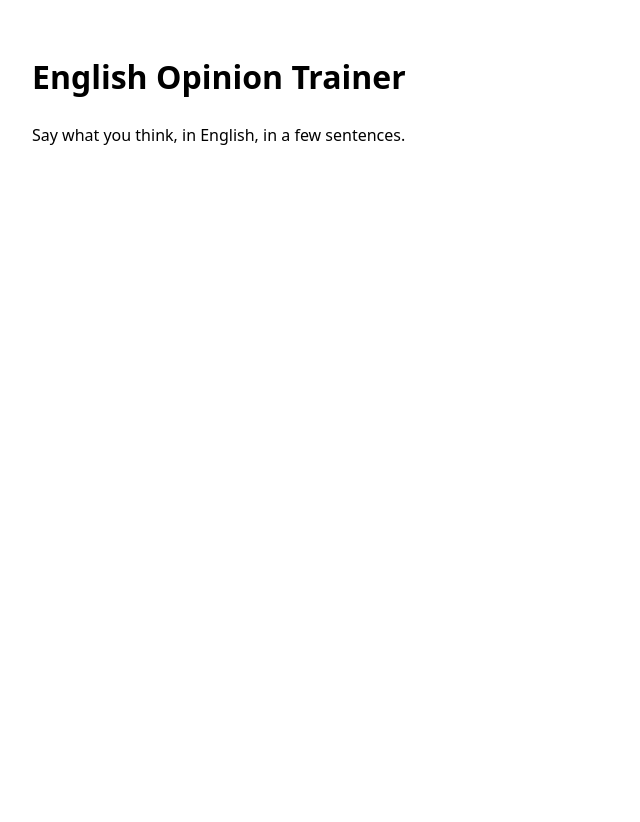
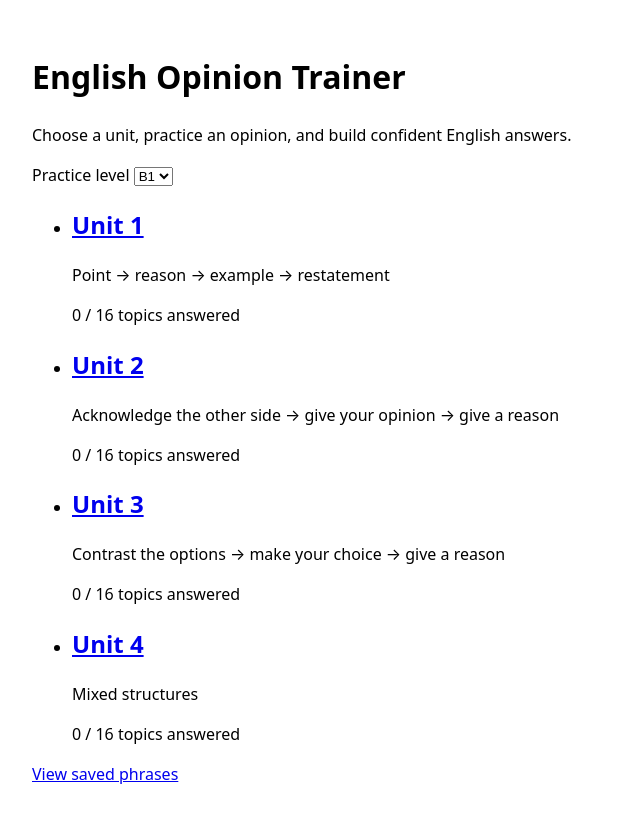
Before and after one commit to tomada1114/english-opinion-trainer, a Next.js app: page /en in a window 1280 px wide. Shown: the top 822 px of the page, without its empty margins (0-640 px from the left). Before the commit the page ends 800 px from the top, so only its background shows below. Built offline with nearby package versions, Linux system fonts and the light colour scheme.

Commit message:
feat: build the home dashboard

```diff
--- a/messages/en.json
+++ b/messages/en.json
@@ -5,7 +5,19 @@
   },
   "HomePage": {
     "title": "English Opinion Trainer",
-    "intro": "Say what you think, in English, in a few sentences."
+    "intro": "Choose a unit, practice an opinion, and build confident English answers.",
+    "loading": "Loading your progress…",
+    "levelLabel": "Practice level",
+    "unit": "Unit {unit}",
+    "structure": {
+      "prep": "Point → reason → example → restatement",
+      "concession": "Acknowledge the other side → give your opinion → give a reason",
+      "comparison": "Contrast the options → make your choice → give a reason",
+      "mixed": "Mixed structures"
+    },
+    "progress": "{answered} / {total} topics answered",
+    "completed": "Complete",
+    "phrasesLink": "View saved phrases"
   },
   "NotFound": {
     "title": "Page not found",
--- /dev/null
+++ b/src/app/[locale]/_client/home-dashboard.tsx
@@ -0,0 +1,86 @@
+"use client";
+
+import { useTranslations } from "next-intl";
+import { type ChangeEvent, type ReactElement, useId } from "react";
+
+import {
+  LEVELS,
+  structureForUnit,
+  type Level,
+  type StructureType,
+  type UnitId,
+} from "../../../core/drill";
+import { useStateDocument } from "../../_client/use-state-document";
+import { Link } from "../../../i18n/navigation";
+
+const TOPICS_PER_PASS = 16;
+
+const STRUCTURE_MESSAGE_KEYS = {
+  prep: "structure.prep",
+  concession: "structure.concession",
+  comparison: "structure.comparison",
+  mixed: "structure.mixed",
+} as const satisfies Record<StructureType | "mixed", string>;
+
+function isLevel(value: string): value is Level {
+  return LEVELS.some((level) => level === value);
+}
+
+/** The interactive home-page content backed by the browser state document. */
+export function HomeDashboard({
+  units,
+}: Readonly<{ units: readonly UnitId[] }>): ReactElement {
+  const t = useTranslations("HomePage");
+  const levelId = useId();
+  const { state, loaded, setState } = useStateDocument();
+
+  function changeLevel(event: ChangeEvent<HTMLSelectElement>): void {
+    const nextLevel = event.currentTarget.value;
+    if (!isLevel(nextLevel)) {
+      return;
+    }
+    setState((current) => ({ ...current, level: nextLevel }));
+  }
+
+  if (!loaded) {
+    return <p>{t("loading")}</p>;
+  }
+
+  return (
+    <section>
+      <p>
+        <label htmlFor={levelId}>{t("levelLabel")}</label>{" "}
+        <select id={levelId} value={state.level} onChange={changeLevel}>
+          {LEVELS.map((level) => (
+            <option key={level} value={level}>
+              {level}
+            </option>
+          ))}
+        </select>
+      </p>
+
+      <ul>
+        {units.map((unit) => {
+          const progress = state.units[unit];
+          const answered = progress?.answeredTopicIds.length ?? 0;
+          const structure = structureForUnit(unit);
+
+          return (
+            <li key={unit}>
+              <h2>
+                <Link href={`/units/${String(unit)}`}>{t("unit", { unit })}</Link>
+              </h2>
+              <p>{t(STRUCTURE_MESSAGE_KEYS[structure])}</p>
+              <p>{t("progress", { answered, total: TOPICS_PER_PASS })}</p>
+              {progress?.completed === true ? <p>{`✓ ${t("completed")}`}</p> : null}
+            </li>
+          );
+        })}
+      </ul>
+
+      <p>
+        <Link href="/phrases">{t("phrasesLink")}</Link>
+      </p>
+    </section>
+  );
+}
--- a/src/app/[locale]/page.tsx
+++ b/src/app/[locale]/page.tsx
@@ -3,7 +3,9 @@ import { setRequestLocale } from "next-intl/server";
 import { notFound } from "next/navigation";
 import { use, type ReactElement } from "react";
 
+import { UNIT_IDS } from "../../core/drill";
 import { LOCALES } from "../../i18n/locales";
+import { HomeDashboard } from "./_client/home-dashboard";
 
 /**
  * The one page this application ships, translated.
@@ -32,6 +34,7 @@ export default function HomePage({
     <main>
       <h1>{t("title")}</h1>
       <p>{t("intro")}</p>
+      <HomeDashboard units={UNIT_IDS} />
     </main>
   );
 }
```
Also changed, not shown: 2 other files (tests, documents, lock files or other folders).
